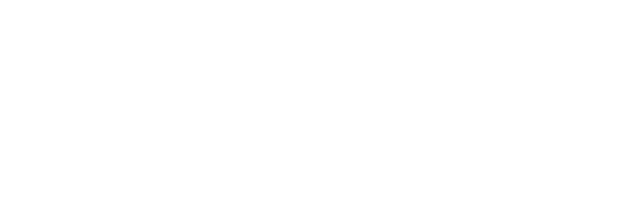
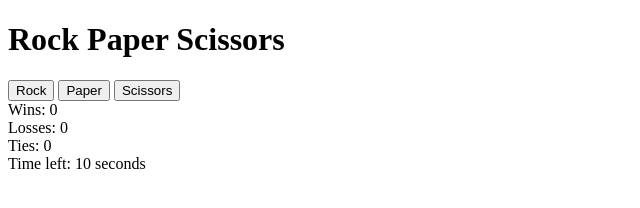
Before and after one commit to gautamxv/RPS-GAME, a plain HTML site: page index.html in a window 1280 px wide. Shown: the whole page, without its empty margins (0-640 px from the left). Drawn offline with Linux system fonts and the light colour scheme.

```diff
--- a/index.html
+++ b/index.html
@@ -4,8 +4,21 @@
     <meta charset="UTF-8">
     <meta name="viewport" content="width=device-width, initial-scale=1.0">
     <title>Rock Paper Scissor</title>
+    <script src="./play.js" defer></script>
+    <link rel="stylesheet" href="./style.css">
 </head>
 <body>
+    <h1>Rock Paper Scissors</h1>
+    <button class="button" onclick="playerSelect('rock')">Rock</button>
+    <button class="button" onclick="playerSelect('paper')">Paper</button>
+    <button class="button" onclick="playerSelect('scissors')">Scissors</button>
 
+    <div id="result"></div>
+    <div id="score">
+        Wins: <span id="wins">0</span><br>
+        Losses: <span id="losses">0</span><br>
+        Ties: <span id="ties">0</span>
+    </div>
+    <div id="timer">Time left: <span id="timeLeft">10</span> seconds</div>
 </body>
 </html>
```
